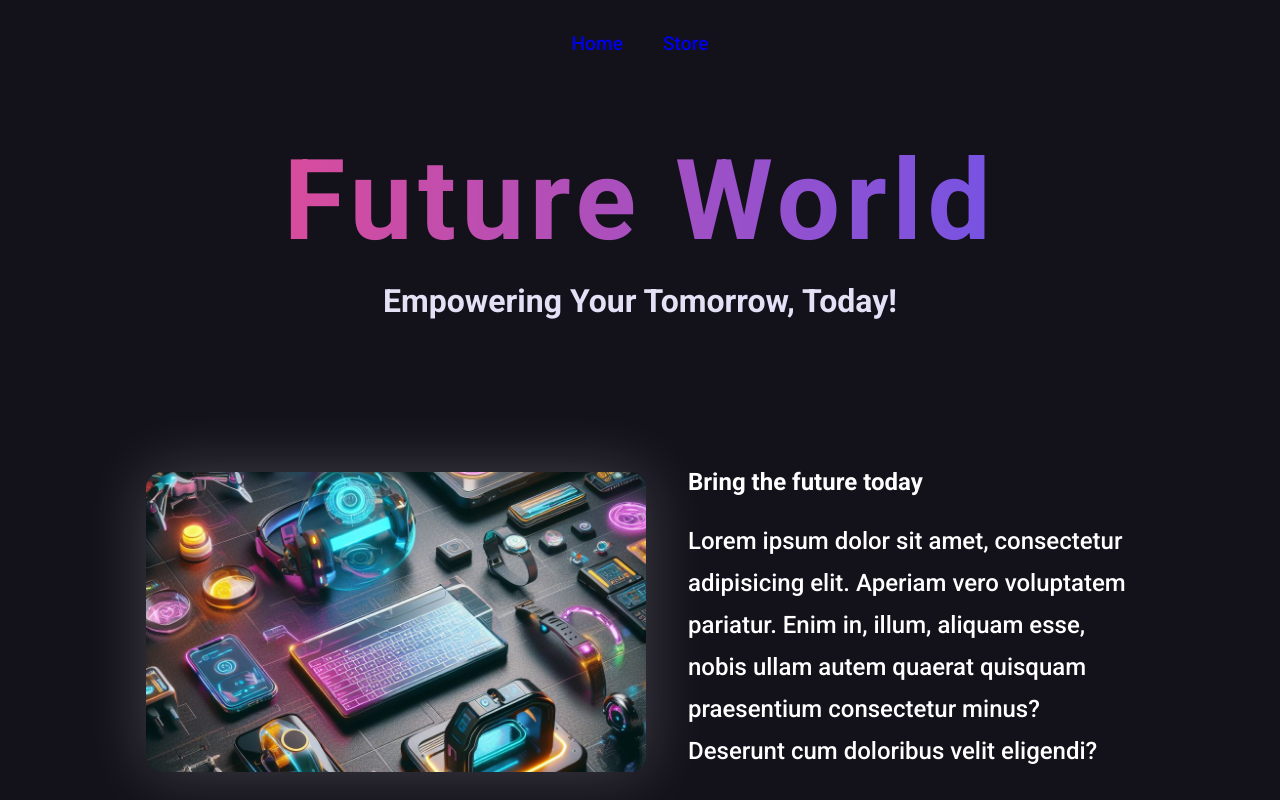
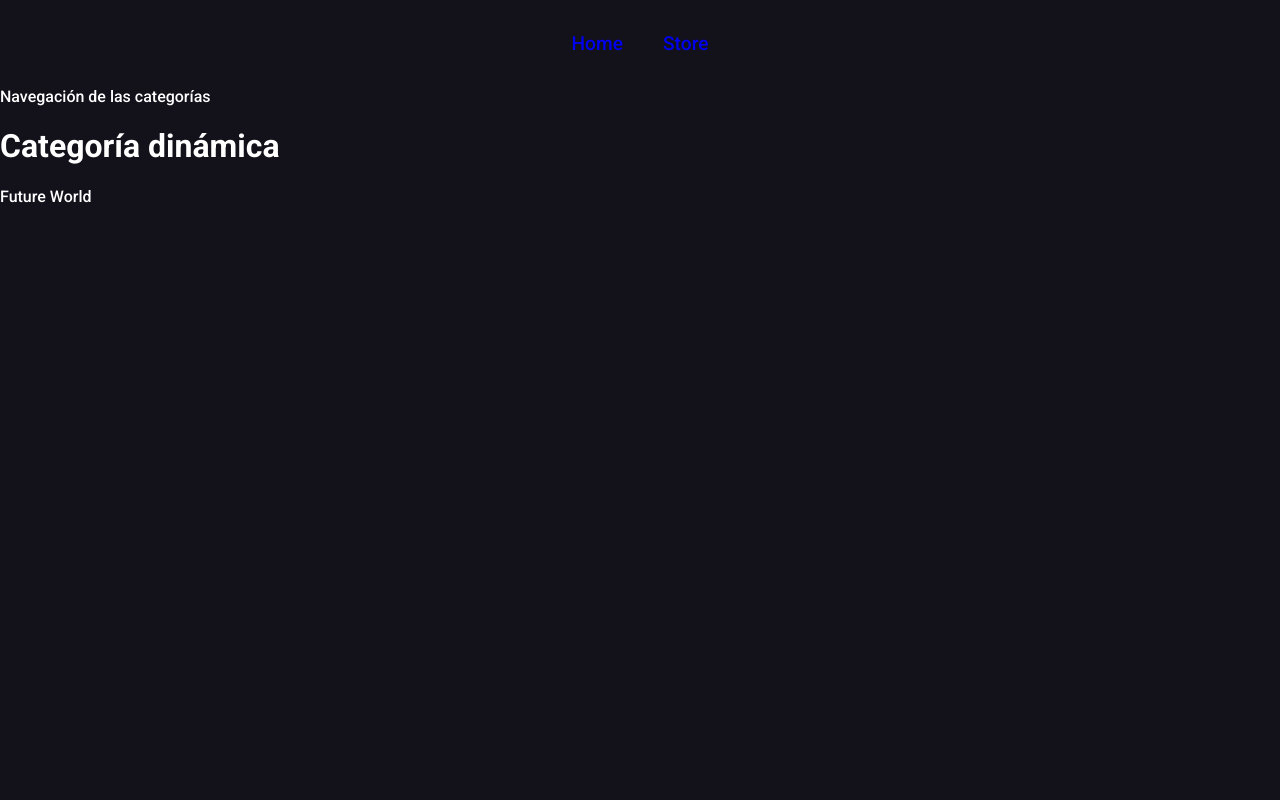
Before and after one commit to Emmanueloz/nextjs-store, a Next.js app: page /store in a window 1280 px wide. Shown: the top 800 px of the page. Built offline with nearby package versions, Linux system fonts and the light colour scheme.

Commit message:
Route Grouping en Next.js

```diff
--- a/src/app/layout.tsx
+++ b/src/app/layout.tsx
@@ -25,8 +25,7 @@ export default function RootLayout({
     <html lang="en">
       <body className={roboto.className}>
         <Header />
-        <Hero />
-        <Description />
+
         {children}
         <Footer />
       </body>
```
Also changed, not shown: src/app/page.tsx (deleted, +0 -9 lines).
